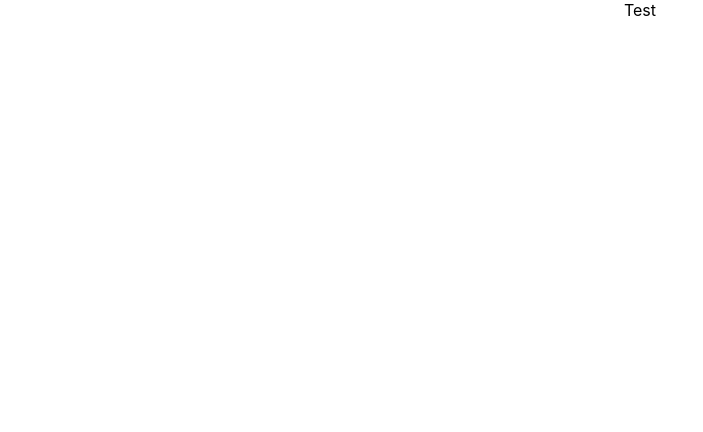
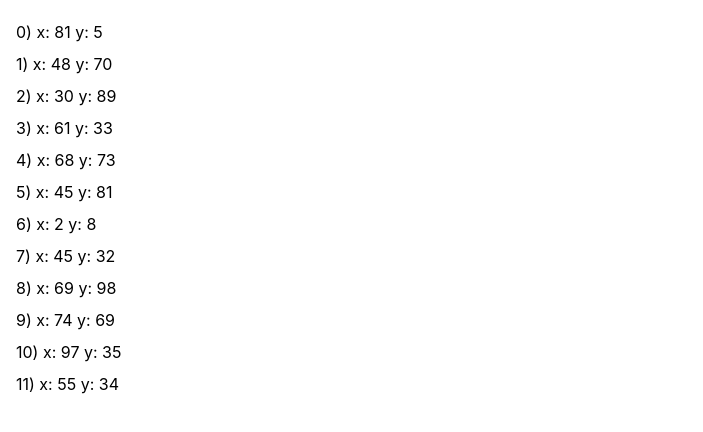
Before and after one commit to milufranz08/d3-react-tutorial, a React (Create React App) app: page / in a window 1280 px wide. Shown: the top 432 px of the page, without its empty margins (0-703 px from the left). Built offline with nearby package versions, Linux system fonts and the light colour scheme.

Commit message:
Render data with custom useInterval hook

```diff
--- a/src/App.css
+++ b/src/App.css
@@ -1,3 +1,5 @@
 .App {
-  text-align: center;
+  /* text-align: center; */
+  line-height: 2;
+  padding: 1em;
 }
--- a/src/App.js
+++ b/src/App.js
@@ -1,11 +1,37 @@
-import React from 'react';
-import logo from './logo.svg';
+import React, { useState, useEffect, useRef } from 'react';
+import { generateData } from './helper';
 import './App.css';
 
+// custom hook that runs some logic every certain time
+const useInterval = (callback, delay) => {
+  const savedCallback = useRef();
+
+  useEffect(() => {
+    savedCallback.current = callback;
+  }, [callback]);
+
+  useEffect(() => {
+    const tick = () => {
+      savedCallback.current();
+    }
+    if (delay !== null) {
+      let id = setInterval(tick, delay);
+      return () => clearInterval(id);
+    }
+  }, [delay]);
+};
+
 function App() {
+  const [data, setData] = useState(generateData());
+
+  useInterval(() => {
+    const newData = generateData()
+    setData(newData)
+  }, 2000)
+
   return (
     <div className="App">
-      Test
+      {data.map(([x, y], index) => (<div key={index}>{`${index}) x: ${x} y: ${y}`}</div>)) }
     </div>
   );
 }
--- /dev/null
+++ b/src/helper.js
@@ -0,0 +1,6 @@
+export const generateData = () => {
+    return Array(12).fill(0).map(() => ([
+        Math.floor(Math.random() * 100) + 1,
+        Math.floor(Math.random() * 100) + 1
+      ]))
+}
```
